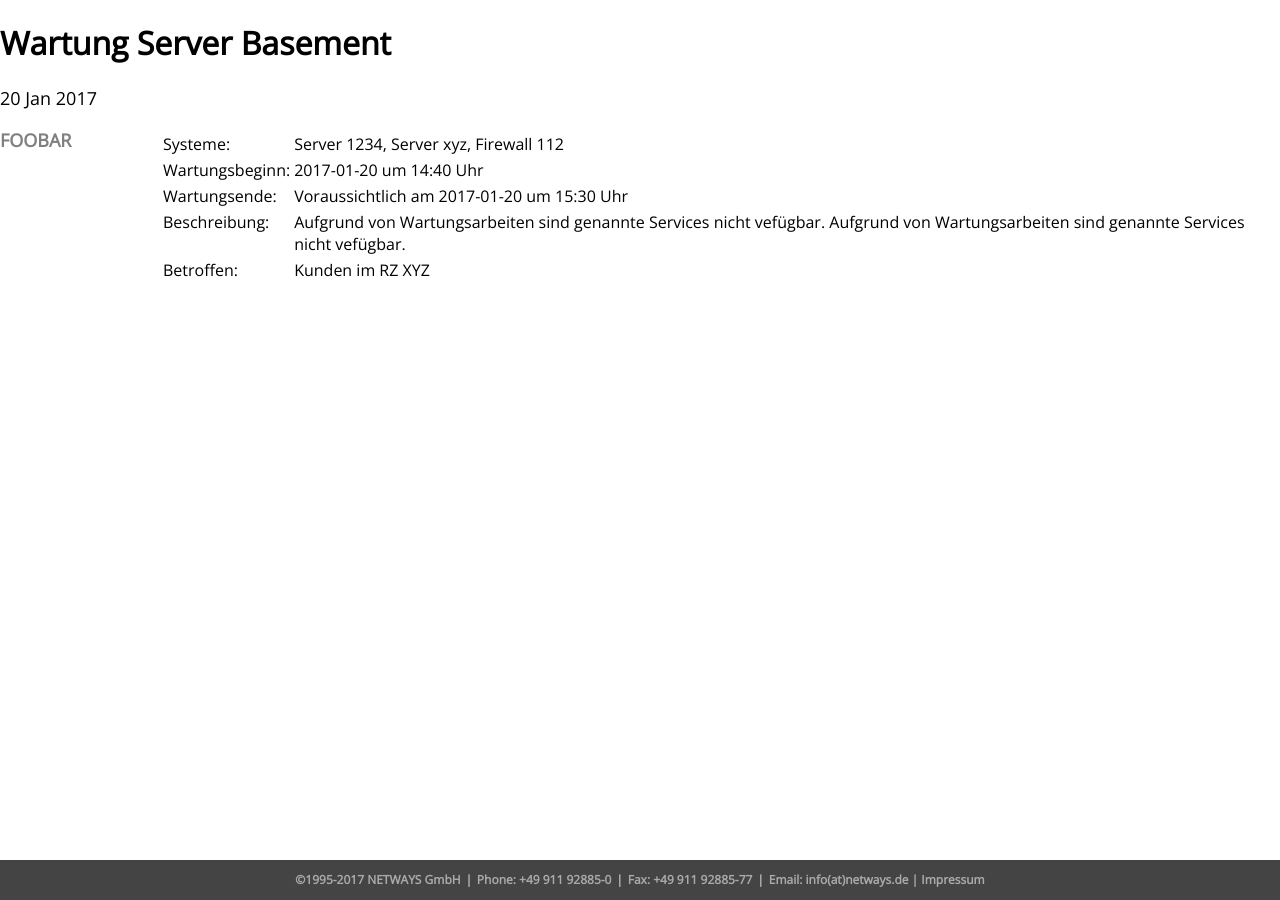
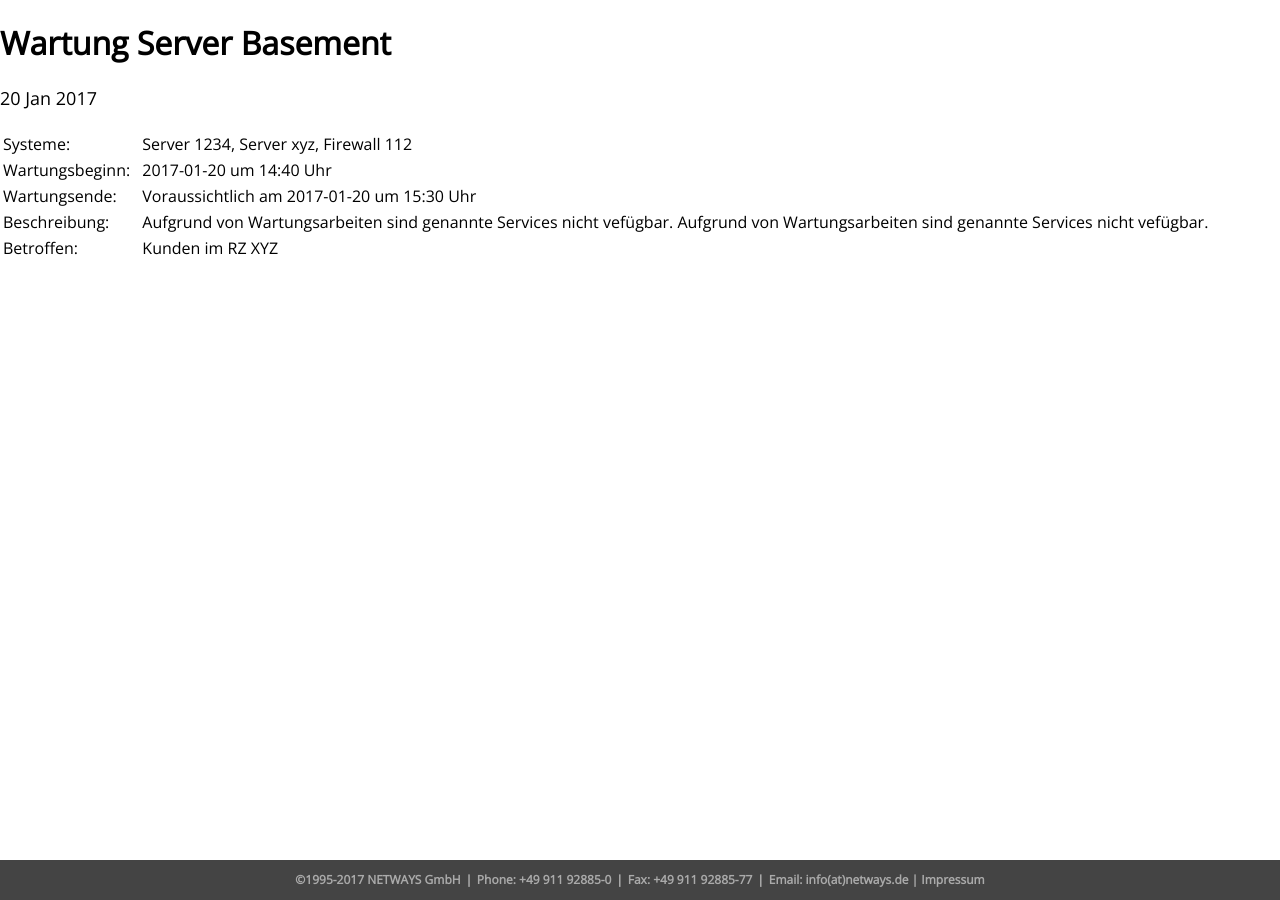
Before and after one commit to Storagegirl/storagegirl.github.io, a Jekyll site: the page built from _posts/2017-01-20-table.md, in a window 1280 px wide. Built offline with Jekyll 4.4.1, drawn with Linux system fonts in a browser that asks for light colours; nearby versions of some CDN libraries; library files that are not in the unit come from our copies.

Commit message:
exclamationtest

```diff
--- a/_posts/2017-01-20-table.md
+++ b/_posts/2017-01-20-table.md
@@ -6,13 +6,11 @@
 type: "exclamation-triangle"
 ---
 
-<div class="boxtime"> FOOBAR </div>
 
-
-|                      |                                                                      |
-|----------------------|----------------------------------------------------------------------|
-| Systeme:             | Server 1234, Server xyz, Firewall 112                                |
-| Wartungsbeginn:      | 2017-01-20 um 14:40 Uhr                                              |
-| Wartungsende:        | Voraussichtlich am 2017-01-20 um 15:30 Uhr                           |
-| Beschreibung:        | Aufgrund von Wartungsarbeiten sind genannte Services nicht vefügbar. Aufgrund von Wartungsarbeiten sind genannte Services nicht vefügbar.  |
-| Betroffen:           | Kunden im RZ XYZ                                                     |
+|                      |  |                                                                      |
+|----------------------|--|----------------------------------------------------------------------|
+| Systeme:             |  | Server 1234, Server xyz, Firewall 112                                |
+| Wartungsbeginn:      |  | 2017-01-20 um 14:40 Uhr                                              |
+| Wartungsende:        |  | Voraussichtlich am 2017-01-20 um 15:30 Uhr                           |
+| Beschreibung:        |  | Aufgrund von Wartungsarbeiten sind genannte Services nicht vefügbar. Aufgrund von Wartungsarbeiten sind genannte Services nicht vefügbar.  |
+| Betroffen:           |  | Kunden im RZ XYZ                                                     |
--- a/index.html
+++ b/index.html
@@ -38,8 +38,8 @@
 		{{ post.title }}
 		</div>
 		<div class="boxtime">
-		{{ post.time }}<br>
-                <i class="fa fa-{{ post.type }} fa-3x" aria-hidden="true"></i>
+		{{ post.time }}<br><br>
+                <i class="fa fa-{{ post.fa }} fa-3x" aria-hidden="true"></i>
 		</div>
 		<div class="boxcontent">
 		{{ post.content }}
```
